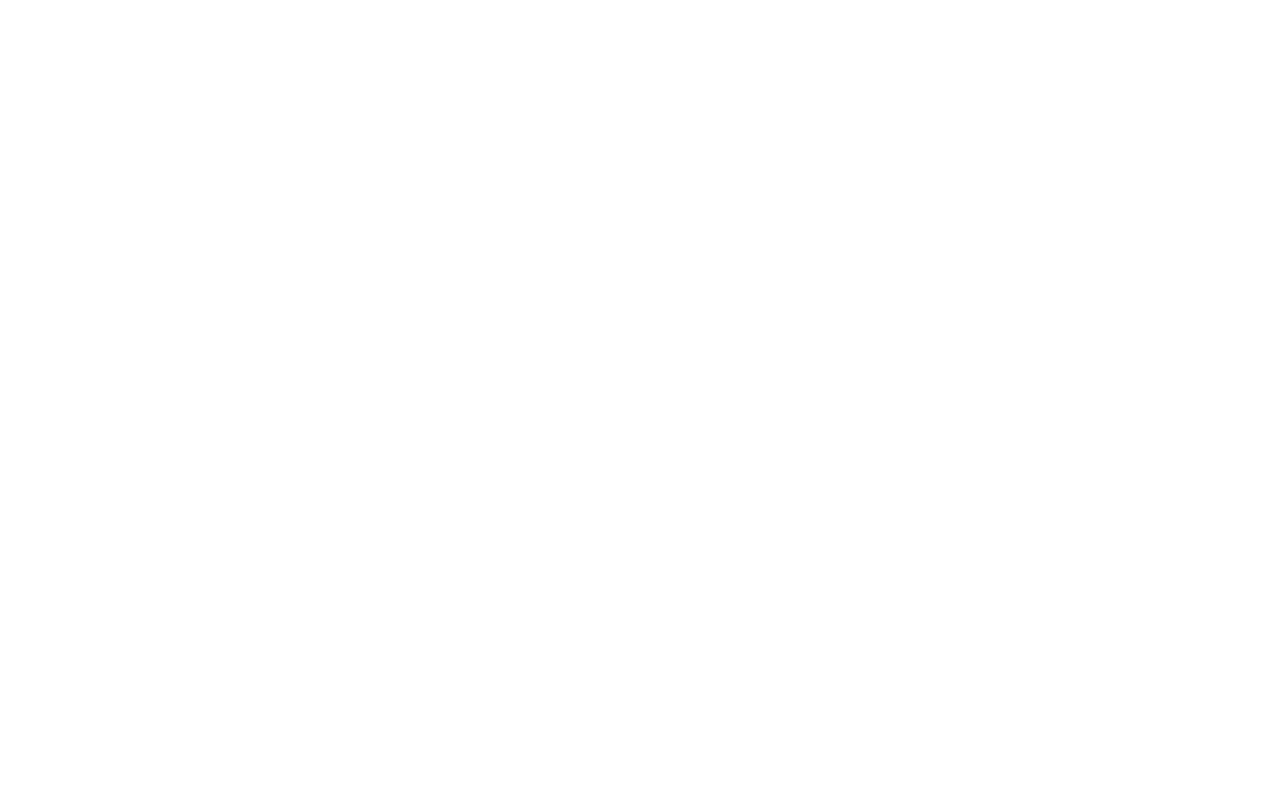
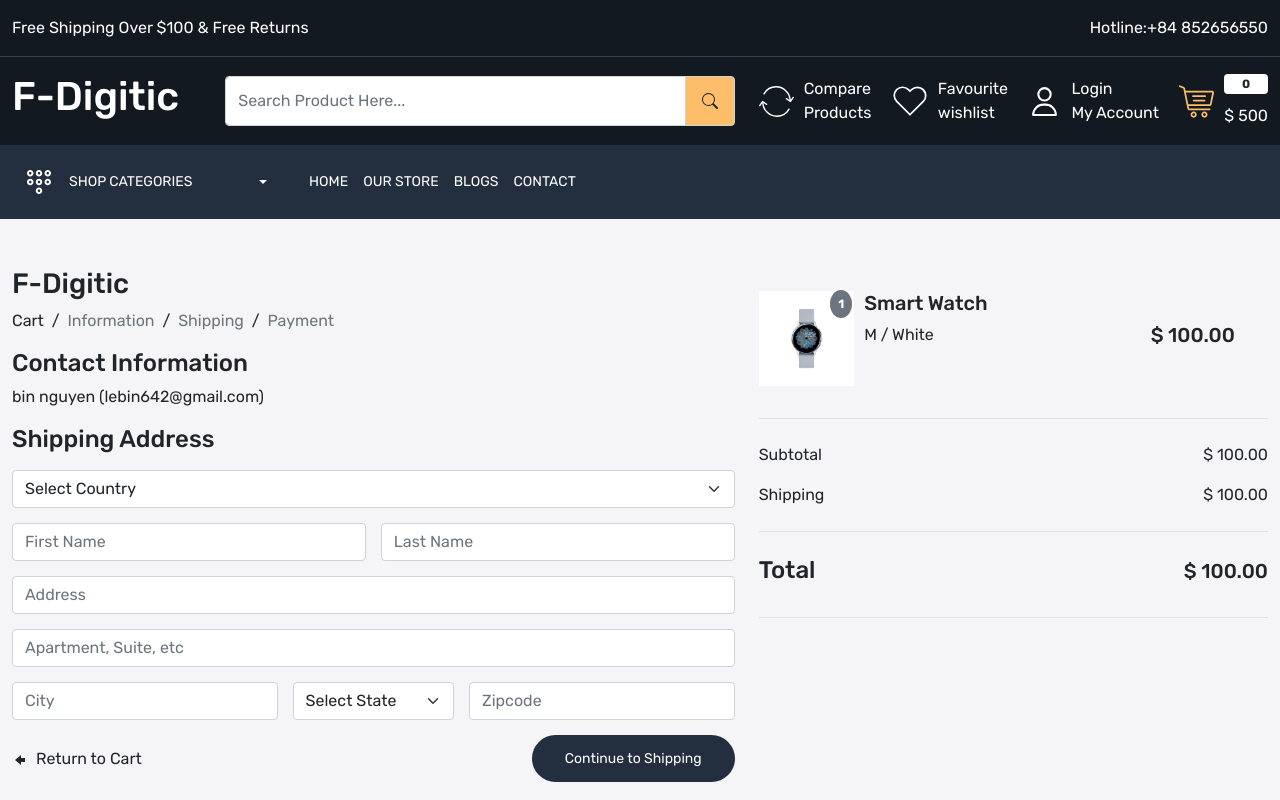
Before and after one commit to Lebin25/F-Digitic_FrontEnd, a React (Create React App) app: page /checkout in a window 1280 px wide. Before the commit this address had no page. Shown: the top 800 px of the page. Built offline with nearby package versions, Linux system fonts and the light colour scheme.

Commit message:
bin/cart-and-checkout Done

```diff
--- a/src/App.css
+++ b/src/App.css
@@ -790,6 +790,48 @@
 
 
 
+/* Cart Page */
+.cart-header,
+.cart-data {
+   border-bottom: 1px solid #eaeaea;
+}
+
+.cart-header h4 {
+   font-size: 13px;
+   color: var(--color-777777);
+}
+
+.cart-col-1 {
+   width: 40%;
+}
+
+.cart-col-1 p {
+   color: var(--color-777777);
+   font-size: 14px;
+}
+
+.cart-col-2 {
+   width: 10%;
+}
+
+.cart-col-3 {
+   width: 15%;
+}
+
+.cart-col-4 {
+   width: 15%;
+}
+
+.cart-data h5.price {
+   font-size: 14px;
+   color: var(--color-1c1c1b);
+}
+
+/* Cart Page Ends */
+
+
+
+
 
 /* Auth Card */
 .auth-card {
--- a/src/App.js
+++ b/src/App.js
@@ -15,6 +15,8 @@
 import Forgotpassword from './pages/Forgotpassword';
 import Signup from './pages/Signup';
 import Resetpassword from './pages/Resetpassword';
+import Cart from './pages/Cart';
+import Checkout from './pages/Checkout';
 
 function App() {
    return <>
@@ -28,6 +30,8 @@
                <Route path="product/:id" element={<SingleProduct />} />
                <Route path="blogs" element={<Blog />} />
                <Route path="blog/:id" element={<SingleBlog />} />
+               <Route path="cart" element={<Cart />} />
+               <Route path="checkout" element={<Checkout />} />
                <Route path="compare-product" element={<CompareProduct />} />
                <Route path="wishlist" element={<Wishlist />} />
                <Route path="login" element={<Login />} />
--- /dev/null
+++ b/src/pages/Cart.js
@@ -0,0 +1,66 @@
+import React from 'react'
+import BreadCrumb from '../components/BreadCrumb'
+import Meta from '../components/Meta'
+import watch from '../images/watch.jpg'
+import { AiFillDelete } from 'react-icons/ai'
+import { Link } from 'react-router-dom'
+import Container from '../components/Container'
+
+const Cart = () => {
+   return (
+      <>
+         <Meta title={"Cart"} />
+         <BreadCrumb title="Cart" />
+         <Container class1="cart-wrapper home-wrapper-2 py-5">
+            <div className="row">
+               <div className="col-12">
+                  <div className="cart-header py-3 d-flex justify-content-between align-items-center">
+                     <h4 className='cart-col-1'>Product</h4>
+                     <h4 className='cart-col-2'>Price</h4>
+                     <h4 className='cart-col-3'>Quantity</h4>
+                     <h4 className='cart-col-4'>Total</h4>
+                  </div>
+                  <div className="cart-data py-3 mb-2 d-flex justify-content-between align-items-center">
+                     <div className='cart-col-1 gap-15 d-flex align-items-center'>
+                        <div className='w-25'>
+                           <img src={watch} className='img-fluid' alt="" />
+                        </div>
+                        <div className='w-75'>
+                           <p>Smart Watch with Advanced Health Monitoring, Fitness Tracking</p>
+                           <p>Size: M</p>
+                           <p>Color: White</p>
+                        </div>
+                     </div>
+                     <div className='cart-col-2'>
+                        <h5 className="price">$ 100.00</h5>
+                     </div>
+                     <div className='cart-col-3 d-flex align-items-center gap-15'>
+                        <div>
+                           <input className='form-control' type="number" name="" min={1} max={10} id="" />
+                        </div>
+                        <div>
+                           <AiFillDelete className='text-danger' />
+                        </div>
+                     </div>
+                     <div className='cart-col-4'>
+                        <h5 className="price">$ 100.00</h5>
+                     </div>
+                  </div>
+               </div>
+               <div className="col-12 py-2 mt-4">
+                  <div className="d-flex justify-content-between align-items-baseline">
+                     <Link to='/product' className='button'>Continue To Shopping</Link>
+                     <div className='d-flex flex-column align-items-end'>
+                        <h4>SubTotal: $ 100.00</h4>
+                        <p>Taxes and shipping calculated at checkout</p>
+                        <Link to='/checkout' className='button'>Checkout</Link>
+                     </div>
+                  </div>
+               </div>
+            </div>
+         </Container>
+      </>
+   )
+}
+
+export default Cart
--- /dev/null
+++ b/src/pages/Checkout.js
@@ -0,0 +1,111 @@
+import React from 'react'
+import { Link } from 'react-router-dom'
+import { GoArrowLeft } from 'react-icons/go'
+import watch from '../images/watch.jpg'
+import Container from '../components/Container'
+
+const Checkout = () => {
+   return (
+      <>
+         <Container class1="checkout-wrapper py-5 home-wrapper-2">
+            <div className="row">
+               <div className="col-7">
+                  <div className="checkout-left-data">
+                     <h3 className='website-name'>F-Digitic</h3>
+                     <nav style={{ "--bs-breadcrumb-divider": ">" }} aria-label="breadcrumb">
+                        <ol className="breadcrumb">
+                           <li className="breadcrumb-item"><Link className='text-dark total-price' to="/cart">Cart</Link></li>
+                           &nbsp; /
+                           <li className="breadcrumb-item total-price active" aria-current="page">Information</li>
+                           &nbsp; /
+                           <li className="breadcrumb-item total-price active">Shipping</li>
+                           &nbsp; /
+                           <li className="breadcrumb-item total-price active" aria-current="page">Payment</li>
+                        </ol>
+                     </nav>
+                     <h4 className="title total">
+                        Contact Information
+                     </h4>
+                     <p className="user-details total">bin nguyen (lebin642@gmail.com)</p>
+                     <h4 className='mb-3'>Shipping Address</h4>
+                     <form action="" className='d-flex gap-15 flex-wrap justify-content-between'>
+                        <div className='w-100'>
+                           <select name="" className='form-control form-select' id="">
+                              <option value="" selected disabled>Select Country</option>
+                           </select>
+                        </div>
+                        <div className='flex-grow-1'>
+                           <input type="text" placeholder='First Name' className="form-control" />
+                        </div>
+                        <div className='flex-grow-1'>
+                           <input type="text" placeholder='Last Name' className="form-control" />
+                        </div>
+                        <div className='w-100'>
+                           <input type="text" placeholder='Address' className="form-control" />
+                        </div>
+                        <div className='w-100'>
+                           <input type="text" placeholder='Apartment, Suite, etc' className="form-control" />
+                        </div>
+                        <div className='flex-grow-1'>
+                           <input type="text" placeholder='City' className="form-control" />
+                        </div>
+                        <div className='flex-grow-1'>
+                           <select name="" className='form-control form-select' id="">
+                              <option value="" selected disabled>Select State</option>
+                           </select>
+                        </div>
+                        <div className='flex-grow-1'>
+                           <input type="text" placeholder='Zipcode' className="form-control" />
+                        </div>
+                        <div className="w-100">
+                           <div className="d-flex justify-content-between align-items-center">
+                              <Link to='/cart' className='text-dark'>
+                                 <GoArrowLeft className='me-2' />
+                                 Return to Cart
+                              </Link>
+                              <Link to='/cart' className='button'>Continue to Shipping</Link>
+                           </div>
+                        </div>
+                     </form>
+                  </div>
+               </div>
+               <div className="col-5">
+                  <div className='border-bottom py-4'>
+                     <div className="d-flex gap-10 mb-2 align-items-center">
+                        <div className='w-75 d-flex gap-10'>
+                           <div className='w-25 position-relative'>
+                              <span style={{ "top": "-1px", "right": "2px" }} className='badge bg-secondary text-white rounded-circle p-2 position-absolute'>1</span>
+                              <img className='img-fluid' src={watch} alt="product" />
+                           </div>
+                           <div>
+                              <h5 className="total-price">Smart Watch</h5>
+                              <p className="total-price">M / White</p>
+                           </div>
+                        </div>
+                        <div className='flex-grow-1'>
+                           <h5 className='total'>$ 100.00</h5>
+                        </div>
+                     </div>
+                  </div>
+                  <div className='border-bottom py-4'>
+                     <div className='d-flex justify-content-between align-items-center'>
+                        <p className='total'>Subtotal</p>
+                        <p className='total-price'>$ 100.00</p>
+                     </div>
+                     <div className='d-flex justify-content-between align-items-center'>
+                        <p className='mb-0 total'>Shipping</p>
+                        <p className='mb-0 total-price'>$ 100.00</p>
+                     </div>
+                  </div>
+                  <div className='d-flex justify-content-between align-items-center border-bottom py-4'>
+                     <h4 className='total'>Total</h4>
+                     <h5 className='total-price'>$ 100.00</h5>
+                  </div>
+               </div>
+            </div>
+         </Container>
+      </>
+   )
+}
+
+export default Checkout
```
